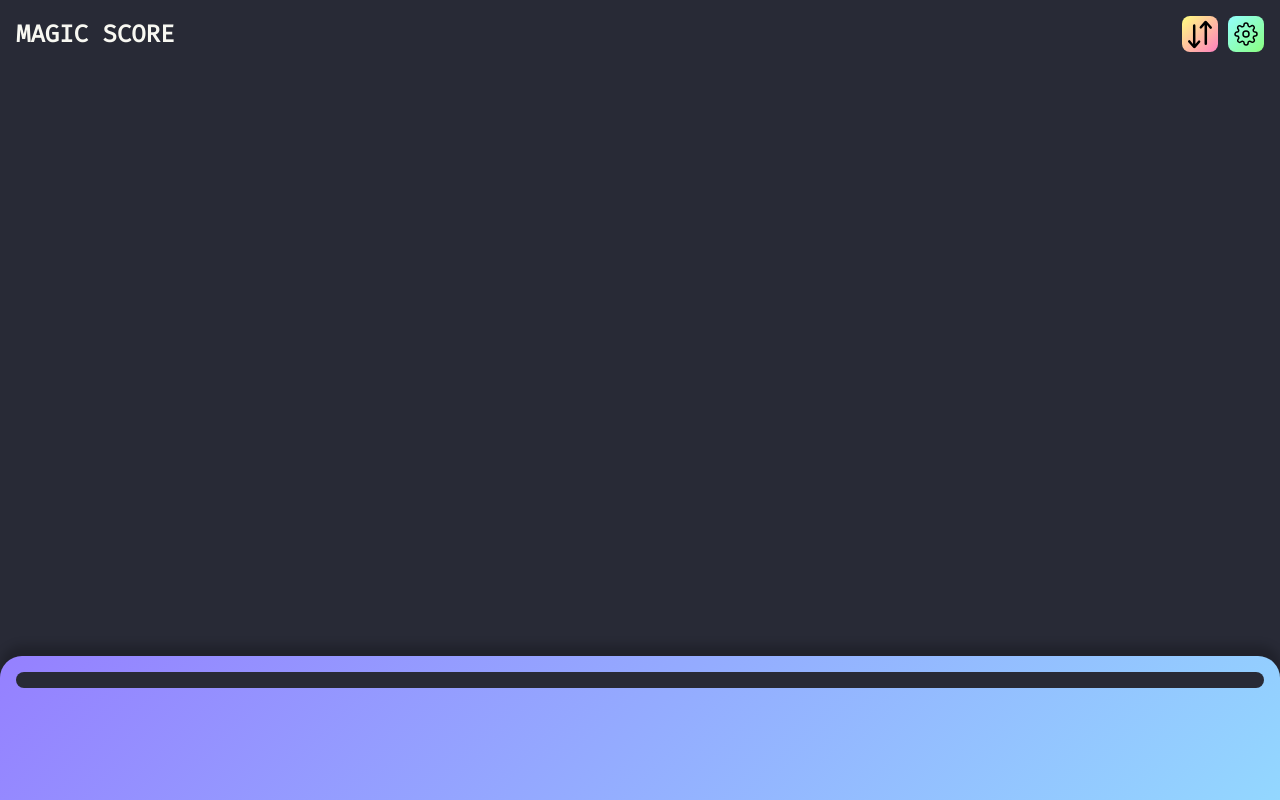
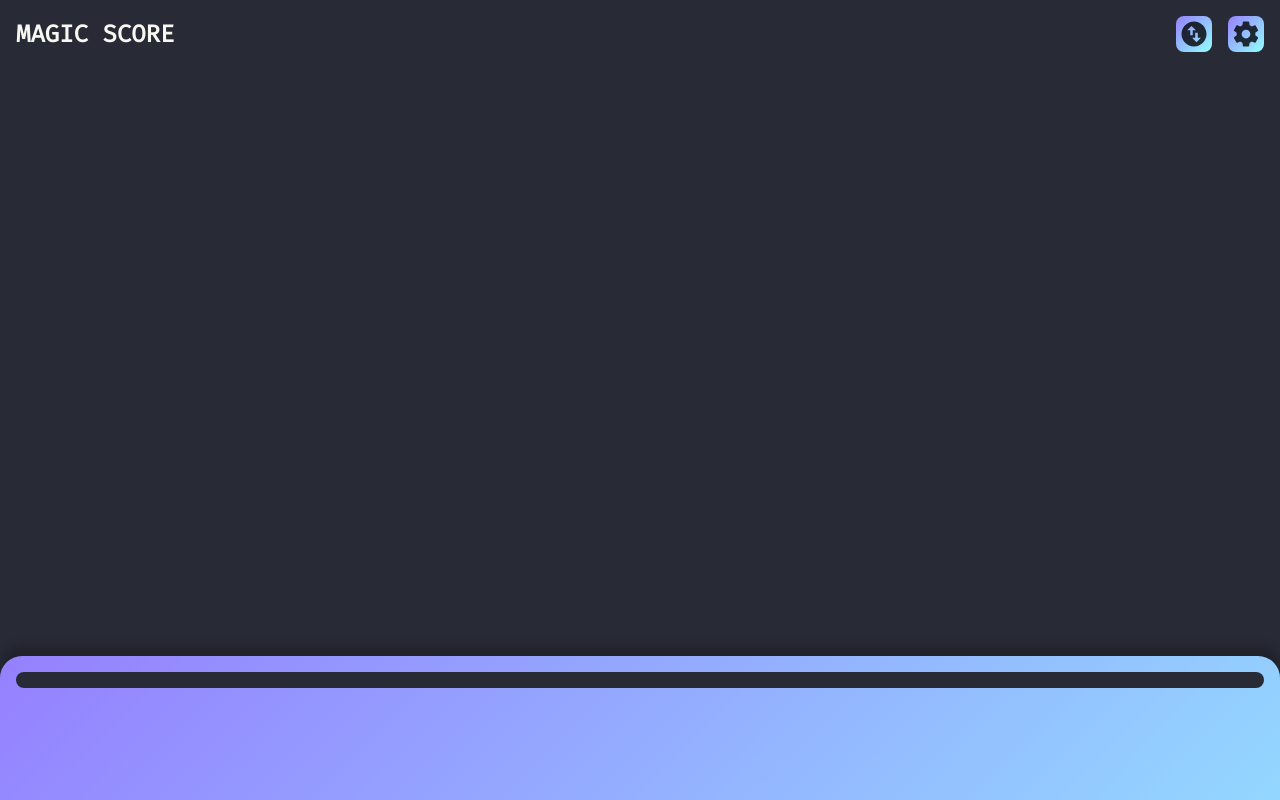
Before and after one commit to mouton-rebelle/score, a Next.js app: page / in a window 1280 px wide. Shown: the top 800 px of the page. Built offline with nearby package versions, Linux system fonts and the light colour scheme.

Commit message:
fix icon size on iOS

```diff
--- a/components/nav/nav.styles.tsx
+++ b/components/nav/nav.styles.tsx
@@ -4,15 +4,26 @@ export const NavContainer = styled.nav`
   padding: 1em;
   display: grid;
   grid-template-columns: 1fr auto auto;
+
+  color: ${colors.white};
 `
 export const Button = styled.button`
-  background: ${colors.gradientYellowPink};
   &:last-child {
-    background: ${colors.gradientCyanGreen};
-    margin-left: 10px;
+    margin-left: 1em;
   }
+  padding: 0;
+  display: flex;
+  align-items: center;
+  justify-content: center;
+  background: ${colors.gradientPurpleCyan};
+  color: ${colors.pink};
   border: none;
   border-radius: 8px;
-  color: ${colors.background};
+  svg {
+    fill: rgba(0, 0, 0, 0.8);
+    width: 30px;
+    height: 30px;
+    display: block;
+  }
   width: 36px;
 `
--- a/components/nav/nav.tsx
+++ b/components/nav/nav.tsx
@@ -12,16 +12,8 @@ export const Nav = ({ goto, active, changeOrder }: NavProps) => {
       <h1>MAGIC SCORE</h1>
       {active === 'score' && (
         <Button onClick={changeOrder}>
-          <svg
-            xmlns="http://www.w3.org/2000/svg"
-            width="29"
-            height="33"
-            viewBox="0 0 29 33"
-          >
-            <path
-              d="M360.679,1632.96a1.479,1.479,0,0,0,1.323-.39l5.467-6.33a1.54,1.54,0,0,0,.041-2.15,1.471,1.471,0,0,0-2.11-.05l-3.415,3.81v-22.36a1.506,1.506,0,0,0-1.518-1.49c-0.839,0-1.467,1.19-1.467,2.02v22.06l-3.4-4.23a1.479,1.479,0,0,0-2.109-.08,1.537,1.537,0,0,0-.48,1.12,1.522,1.522,0,0,0,.4,1.03l5.97,6.59A1.477,1.477,0,0,0,360.679,1632.96Zm13.612-32.92a1.488,1.488,0,0,0-1.328.39l-5.493,6.36a1.537,1.537,0,0,0-.041,2.15,1.48,1.48,0,0,0,2.118.05l3.432-3.82v22.43a1.525,1.525,0,0,0,3.049,0v-22.66l3.365,4.24a1.488,1.488,0,0,0,2.117.08,1.532,1.532,0,0,0,.482-1.12,1.562,1.562,0,0,0-.4-1.04l-5.993-6.61A1.487,1.487,0,0,0,374.291,1600.04Z"
-              transform="translate(-353 -1600)"
-            />
+          <svg xmlns="http://www.w3.org/2000/svg" viewBox="0 0 24 24">
+            <path d="M12 2C6.48 2 2 6.48 2 12s4.48 10 10 10 10-4.48 10-10S17.52 2 12 2zM6.5 9L10 5.5 13.5 9H11v4H9V9H6.5zm11 6L14 18.5 10.5 15H13v-4h2v4h2.5z" />
           </svg>
         </Button>
       )}
@@ -29,25 +21,12 @@ export const Nav = ({ goto, active, changeOrder }: NavProps) => {
         onClick={() => goto(active === 'settings' ? 'score' : 'settings')}
       >
         {active === 'score' ? (
-          <svg
-            xmlns="http://www.w3.org/2000/svg"
-            width="24"
-            height="24"
-            viewBox="0 0 24 24"
-            fill="none"
-            stroke="#000"
-            strokeWidth="1.5"
-            strokeLinecap="round"
-            strokeLinejoin="round"
-          >
-            <circle cx="12" cy="12" r="3"></circle>
-            <path d="M19.4 15a1.65 1.65 0 0 0 .33 1.82l.06.06a2 2 0 0 1 0 2.83 2 2 0 0 1-2.83 0l-.06-.06a1.65 1.65 0 0 0-1.82-.33 1.65 1.65 0 0 0-1 1.51V21a2 2 0 0 1-2 2 2 2 0 0 1-2-2v-.09A1.65 1.65 0 0 0 9 19.4a1.65 1.65 0 0 0-1.82.33l-.06.06a2 2 0 0 1-2.83 0 2 2 0 0 1 0-2.83l.06-.06a1.65 1.65 0 0 0 .33-1.82 1.65 1.65 0 0 0-1.51-1H3a2 2 0 0 1-2-2 2 2 0 0 1 2-2h.09A1.65 1.65 0 0 0 4.6 9a1.65 1.65 0 0 0-.33-1.82l-.06-.06a2 2 0 0 1 0-2.83 2 2 0 0 1 2.83 0l.06.06a1.65 1.65 0 0 0 1.82.33H9a1.65 1.65 0 0 0 1-1.51V3a2 2 0 0 1 2-2 2 2 0 0 1 2 2v.09a1.65 1.65 0 0 0 1 1.51 1.65 1.65 0 0 0 1.82-.33l.06-.06a2 2 0 0 1 2.83 0 2 2 0 0 1 0 2.83l-.06.06a1.65 1.65 0 0 0-.33 1.82V9a1.65 1.65 0 0 0 1.51 1H21a2 2 0 0 1 2 2 2 2 0 0 1-2 2h-.09a1.65 1.65 0 0 0-1.51 1z"></path>
+          <svg xmlns="http://www.w3.org/2000/svg" viewBox="0 0 48 48">
+            <path d="M38.86 25.95c.08-.64.14-1.29.14-1.95s-.06-1.31-.14-1.95l4.23-3.31c.38-.3.49-.84.24-1.28l-4-6.93c-.25-.43-.77-.61-1.22-.43l-4.98 2.01c-1.03-.79-2.16-1.46-3.38-1.97L29 4.84c-.09-.47-.5-.84-1-.84h-8c-.5 0-.91.37-.99.84l-.75 5.3c-1.22.51-2.35 1.17-3.38 1.97L9.9 10.1c-.45-.17-.97 0-1.22.43l-4 6.93c-.25.43-.14.97.24 1.28l4.22 3.31C9.06 22.69 9 23.34 9 24s.06 1.31.14 1.95l-4.22 3.31c-.38.3-.49.84-.24 1.28l4 6.93c.25.43.77.61 1.22.43l4.98-2.01c1.03.79 2.16 1.46 3.38 1.97l.75 5.3c.08.47.49.84.99.84h8c.5 0 .91-.37.99-.84l.75-5.3c1.22-.51 2.35-1.17 3.38-1.97l4.98 2.01c.45.17.97 0 1.22-.43l4-6.93c.25-.43.14-.97-.24-1.28l-4.22-3.31zM24 31c-3.87 0-7-3.13-7-7s3.13-7 7-7 7 3.13 7 7-3.13 7-7 7z" />
           </svg>
         ) : (
           <svg
             xmlns="http://www.w3.org/2000/svg"
-            width="24"
-            height="24"
             viewBox="0 0 24 24"
             fill="none"
             stroke="#000"
```
